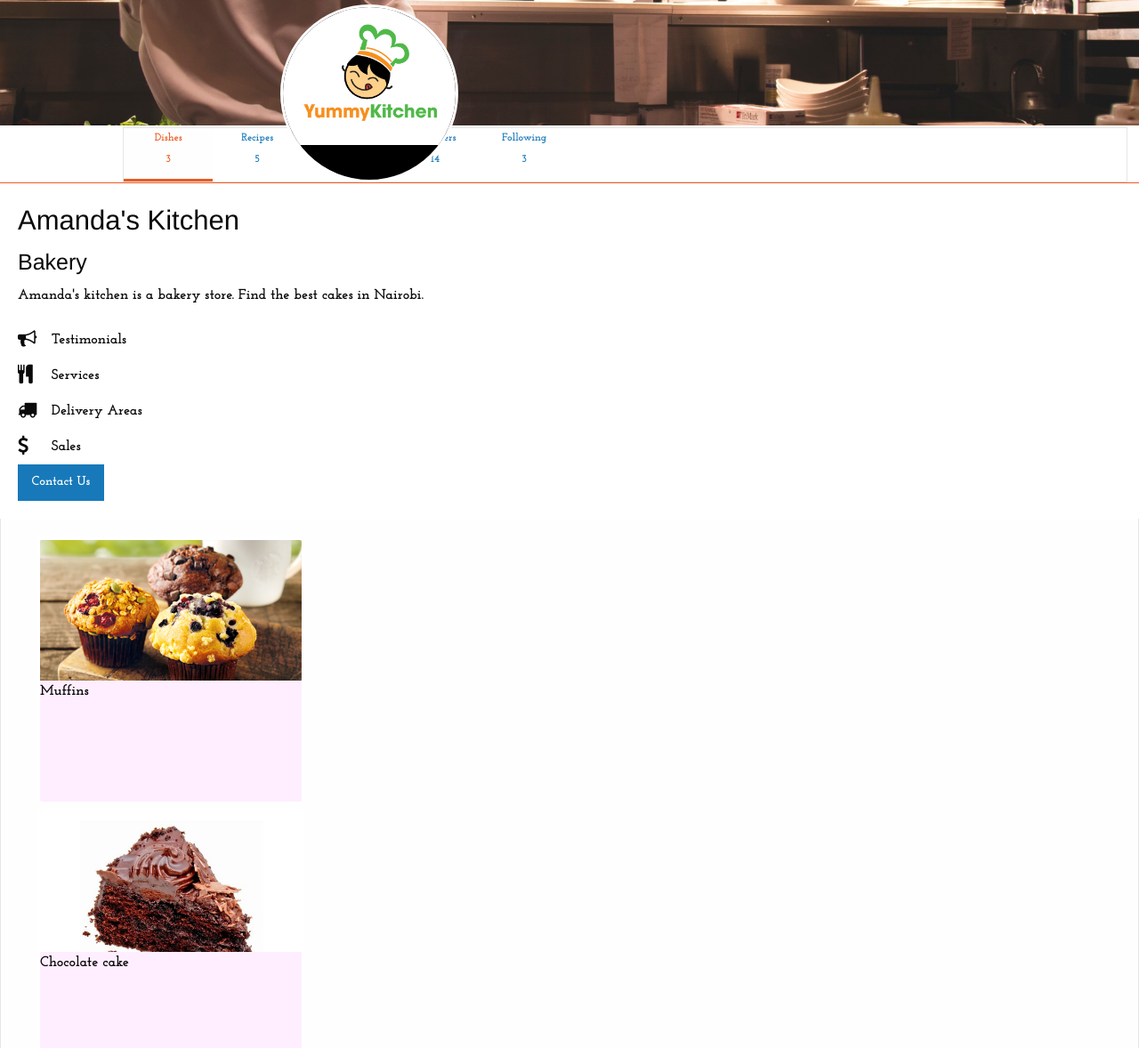
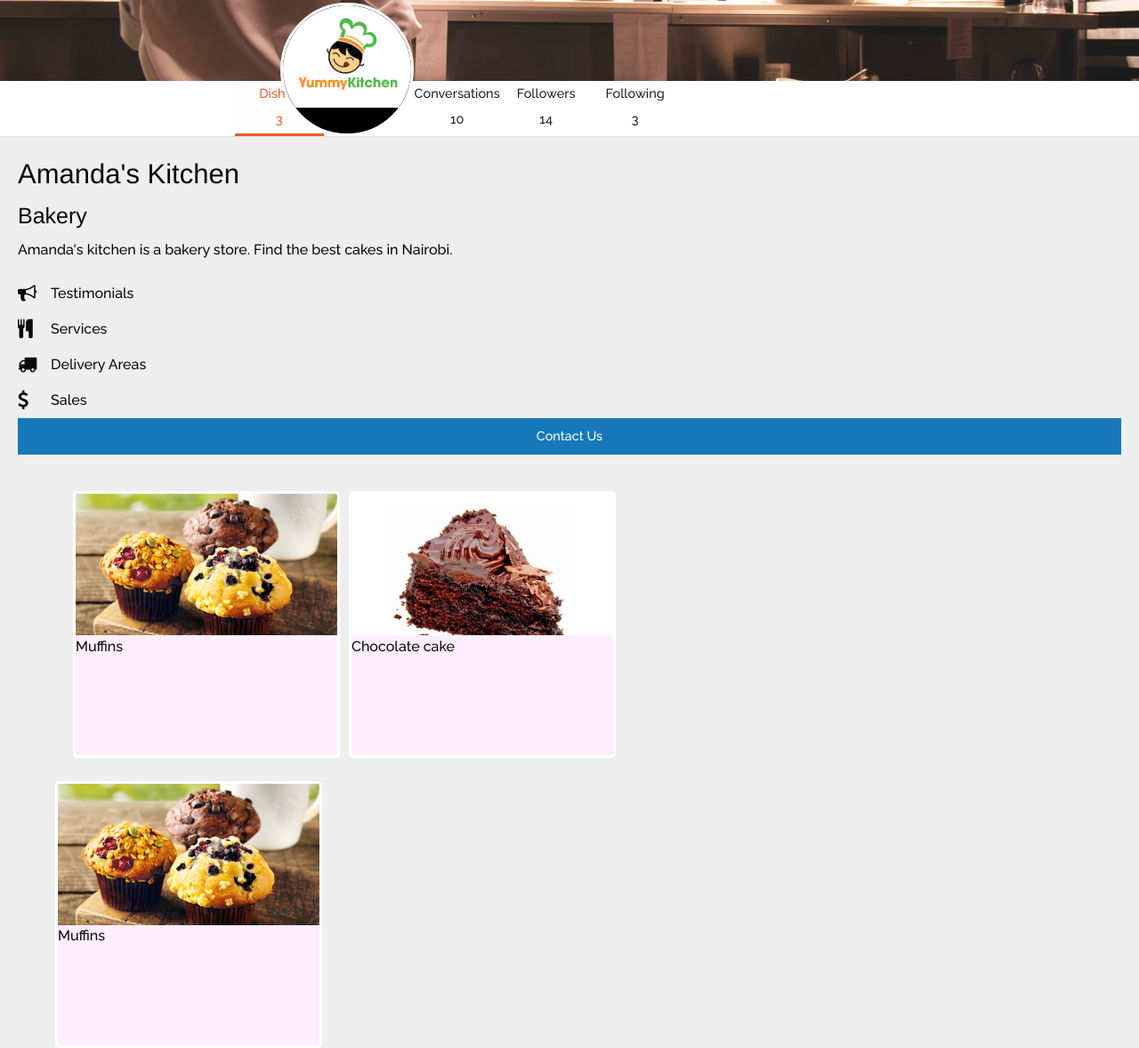
Before and after one commit to DishiCommunity/kitchen-layout, a plain HTML site: page rewrite.html in a window 1280 px wide. Shown: the part 464-1642 px from the top of the page at 89% size. Drawn offline with nearby package versions, Linux system fonts and the light colour scheme; a script that the page names is missing.

Commit message:
changing fonts and color schemes

```diff
--- a/css/app.css
+++ b/css/app.css
@@ -3,7 +3,7 @@ html{
 }
 body{
     margin: 0;
-    font-family: 'Josefin Slab', serif;
+    font-family: 'Raleway', sans-serif;
     background-color: #eee;
 }
 ul{
@@ -67,7 +67,8 @@ nav ul  li{
 #kitchen__banner{
     width: 100%;
     position: relative;
-    height: 550px;
+    min-height: 150px;
+    max-height: 500px;
     overflow: hidden;
 
 }
@@ -105,27 +106,27 @@ nav ul  li{
 *
 */
 .k-inner__nav {
-	margin-left: 10%;
+	margin-left: 20%;
 }
 /*------------- Kitchen Menu------------*/
 
 #kitchen__menu {
     background-color: #fff;
     position: relative;
-	height: 64.7px;
+	height: 63.3px;
     padding: 2px 1%;
-       border-bottom: 1px solid #ea5c22;
+       border-bottom: 1px solid #e0e0e0;
 /*    margin-top: 50px;*/
 }
-.kitchen_menu_list{
-
-}
+/*#kitchen__menu,#kitchen__menu >.row{
+    background: #eee;
+}*/
 
 
 #kitchen__logo {
 	background-color: #000;
-    height: 200px;
-    width: 200px;
+    height: 150px;
+    width: 150px;
     border: 3px solid #fff;
     border-radius: 50%;
     position: absolute;
@@ -157,7 +158,7 @@ nav ul  li{
     }
 
     .k-inner__nav ul li{
-        width: 60pxauto;
+        width: 60px auto;
 
     }
     .k-inner__nav ul li a{
@@ -268,15 +269,12 @@ text-align: center;
     display: block;
     height: 100%;
 }
-
 .btns {
     padding: 10px
 }
-
-
-
 .button {
     margin: 0;
+    width: 100%;
 }
 
 #side__menu{
@@ -376,7 +374,7 @@ i,.icon {
 }
 .kitchen-card-item,.kitchen-card-list{
     list-style: none;
-    display: inline-block;
+    display: inline-flex;
 }
 
 /***************foundation overrides*****************/
@@ -384,18 +382,35 @@ i,.icon {
   margin: 0;
   list-style-type: none;
   background: #fff;
+  border:#fff;
    }
 .tabs-title > a:focus, .tabs-title > a[aria-selected='true'] {
       border-bottom: 3px solid #ea5c22;
       color: #ea5c22;
-      background: #fefefe;
+      background: #fefefe !important;
       transition: all .3s ease;}
 .tabs-title > a:hover {
+    color: #ea5c22;
       border-bottom: 3px solid #ea5c22;
 }
+.tabs-content {
+  background: #eee;
+  transition: all 0.5s ease;
+  border: 1px solid #eee;
+  border-top: 0; }
+.tabs-title > a {
+    display: block;
+    padding: 1.25rem 1.5rem;
+    line-height: 1;
+    font-size: 14.5px;
+    color: #212121; }
 .top-bar,.top-bar ul {
     background-color: #fff; }
-.row {
+/*.row {
 	background-color:#fff;
-}
+}*/
+#row {
+  max-width: 75rem;
+  margin-left: auto;
+  margin-right: auto; }
 /**************foundation overrides end****************/
--- a/rewrite.html
+++ b/rewrite.html
@@ -9,7 +9,8 @@
     <link rel="stylesheet" href="https://maxcdn.bootstrapcdn.com/font-awesome/4.5.0/css/font-awesome.min.css">
     <link rel="stylesheet" href="//cdnjs.cloudflare.com/ajax/libs/animate.css/3.2.0/animate.min.css">
     <link rel="stylesheet" href="https://cdn.jsdelivr.net/foundation/6.1.2/foundation.min.css">
-      <link href='https://fonts.googleapis.com/css?family=Josefin+Slab:700' rel='stylesheet' type='text/css'>
+      <!--<link href='https://fonts.googleapis.com/css?family=Josefin+Slab:700' rel='stylesheet' type='text/css'>-->
+      <link href='https://fonts.googleapis.com/css?family=Raleway:500' rel='stylesheet' type='text/css'>
     <link rel="stylesheet" href="css/app.css" />
   </head>
   <body>
@@ -132,7 +133,7 @@
                 </div>
             </div>
             <div class="small-9 medium-9 large-9 columns">
-                <div class="expanded row">
+                <div class="expanded row" id="row">
                    <div class="large-12 columns">
                      <div class="tabs-content" data-tabs-content="example-tabs">
                             <div class="tabs-panel is-active" id="panel1">
@@ -197,9 +198,16 @@
     <script src="js/vendor/what-input.min.js"></script>
     <script src="js/foundation.min.js"></script>
     <script src="js/app.js"></script>
+    <script src="https://raw.githubusercontent.com/kombai/freewall/master/freewall.js"></script>
     <script src="js/animatedModal.js-master/animatedModal.min.js"></script>
     <script>
         $("#add-item").animatedModal();
-      </script>
+    </script>
+    <script>
+        $(function(){
+           var wall = new Freewall("#row");
+            wall.fillWidth();
+        });
+    </script>
   </body>
 </html>
```
